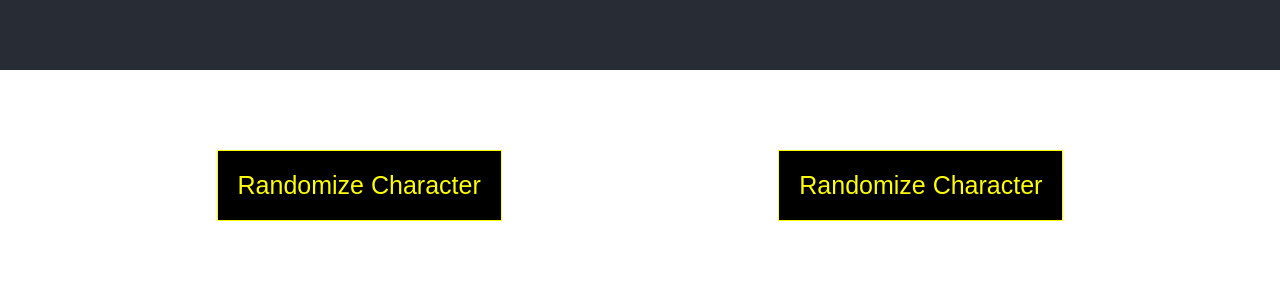
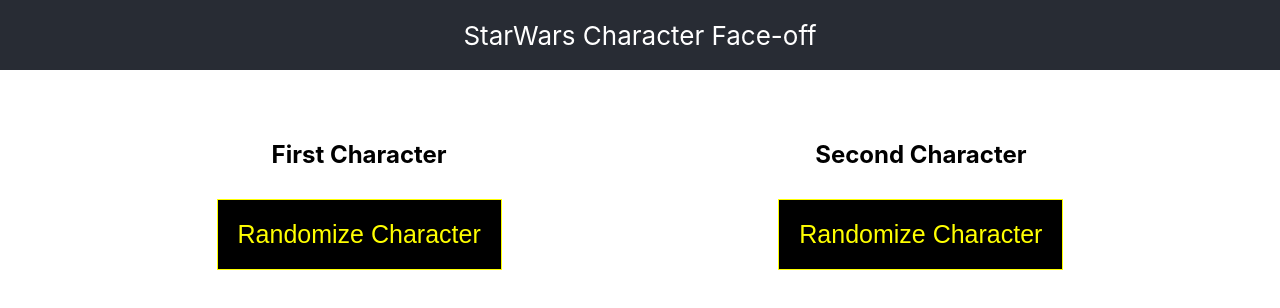
Before and after one commit to analyn-cajocson/starwars_randomizer, a React (Create React App) app: page / in a window 1280 px wide. Shown: the top 308 px of the page. Built offline with nearby package versions, Linux system fonts and the light colour scheme.

Commit message:
Put title per character

```diff
--- a/src/App.js
+++ b/src/App.js
@@ -7,13 +7,13 @@
   return (
     <div className="App">
       <header className="App-header">
-
+        <h>StarWars Character Face-off</h>
       </header>
 
       <section className="main-content">
         <div className="character-list">
-          <StarWars />
-          <StarWars />
+          <StarWars name="First Character" />
+          <StarWars name="Second Character" />
         </div>
       </section>
 
```
